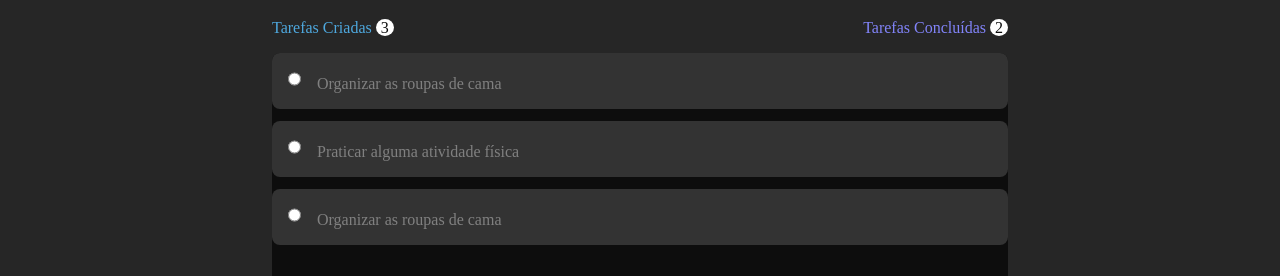
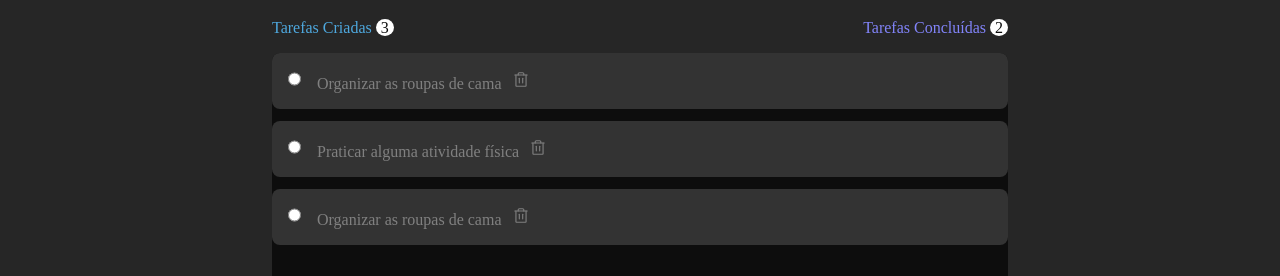
Before and after one commit to HemillyJulia/01-desafio-todo-list, a React (Vite) app: page / in a window 1280 px wide. Shown: the part 290-566 px from the top of the page. Built offline with nearby package versions, Linux system fonts and the light colour scheme.

Commit message:
Deletando Comentários

```diff
--- a/package.json
+++ b/package.json
@@ -9,6 +9,7 @@
     "preview": "vite preview"
   },
   "dependencies": {
+    "phosphor-react": "^1.4.1",
     "react": "^18.2.0",
     "react-dom": "^18.2.0",
     "uuid": "^9.0.0"
--- a/src/App.jsx
+++ b/src/App.jsx
@@ -36,7 +36,7 @@ function App() {
       {/* Dentro do meu componente Newtask eu passei a função que altera o valor como propriedade */}
       <Newtask setTarefas={setTarefas} tarefasDoInput={tarefas} />
       {/* Dentro do meu componente Task , rolinho recebe como propriedade o valor inicial do meu estado que é tarefas */}
-      <Task tarefasNaCaixa={tarefas} />
+      <Task tarefasNaCaixa={tarefas} setTarefas={setTarefas} />
     </div>
   );
 }
--- a/src/Components/Newtask.jsx
+++ b/src/Components/Newtask.jsx
@@ -14,6 +14,14 @@ export function Newtask(props) {
 
   //criei uma função que recebe uma variável no qual será as novas informalões inseridas na minha lista de tarefas.
   function createNewTask() {
+    //Crio a condicional antes de chamar a função
+    if (inputTasks.length > 0) {
+      console.log("Você clicou em criar.");
+    } else {
+      window.alert("Crie uma tarefa válida!") ;
+      return
+    }
+
     const novaTarefa = {
       id: uuidv4(),
       title: inputTasks,
@@ -29,11 +37,7 @@ export function Newtask(props) {
     //Se não, dispara um alerta na tela.
     console.log(inputTasks);
 
-    if (inputTasks.length > 0) {
-      console.log("Você clicou em criar.");
-    } else {
-      window.alert("Crie uma tarefa válida!");
-    }
+
   }
 
   return (
--- a/src/Components/Task.jsx
+++ b/src/Components/Task.jsx
@@ -8,8 +8,11 @@ import { TaskBox } from "../TaskBox";
 export function Task(props) {
   //Criei uma variável que recebe a propriedade tarefasNaCaixa
   const tasks = props.tarefasNaCaixa;
+  const setTarefas = props.setTarefas
+
 
   console.log(tasks.length);
+
 
   const completedTasks = tasks.filter(function (task) {
     //Se task.isComplete for true, retorna true, se false, retorna false
@@ -35,7 +38,7 @@ export function Task(props) {
       </div>
       <div className={styles.task}>
         {tasks.length > 0 ? (
-          <TaskBox tasks={tasks} />
+          <TaskBox tasks={tasks} setTarefas={setTarefas} />
         ) : (
           <div className={styles.emptytask}>
             <img src={Clipboard} att="ClipBoard" />
--- a/src/TaskBox.jsx
+++ b/src/TaskBox.jsx
@@ -1,6 +1,24 @@
+import { Trash } from "phosphor-react";
 import styles from "./TaskBox.module.css";
 
+
 export function TaskBox(props) {
+
+
+  function deletarComentario (id){
+    // Vou usar o filter pra me retornar todos os outros itens menos o que tem o id que irei apagar
+    //Cada task do filter e vou pegar a task.id que for diferente de id. Retornar todas as tasks que
+    //o id dela for diferente do id que vou receber
+    const filtrandoTarefas = props.tasks.filter(task => task.id !== id)
+
+  //Depois tenho que salvar essa nova informação no meu estado
+    props.setTarefas(filtrandoTarefas)
+    console.log (`Deletou comentário ${id}`)
+
+    console.log(filtrandoTarefas)
+
+  }
+
   console.log(props);
   return (
     <div className={styles.paidastarefas}>
@@ -8,8 +26,11 @@ export function TaskBox(props) {
         return (
           <div className={styles.cadatarefa} key={task.id}>
 
-            <p><input type="radio"/>
+            <p><input type="radio" />
+
               {task.title} {""}
+              {/* Na arroy function abaixo eu quero pegar o id que está mapeando e passar pra dentro da função  */}
+              <button title="Deletar Comentário" onClick={ () => deletarComentario(task.id)}><Trash size={18}/></button>
 
             </p>
           </div>
--- a/src/TaskBox.module.css
+++ b/src/TaskBox.module.css
@@ -21,5 +21,23 @@
     margin-right: 16px;
     margin-top: 16px;
     background: #333333;
+    cursor: pointer;
+
 
 }
+
+.cadatarefa p button {
+background: transparent;
+border: 0;
+color: #808080;
+cursor: pointer;
+line-height: 0;
+border-radius: 2px;
+
+
+}
+
+.cadatarefa p button:hover {
+color:#E25858
+
+    }
```
Also changed, not shown: 1 other file (tests, documents, lock files or other folders).
